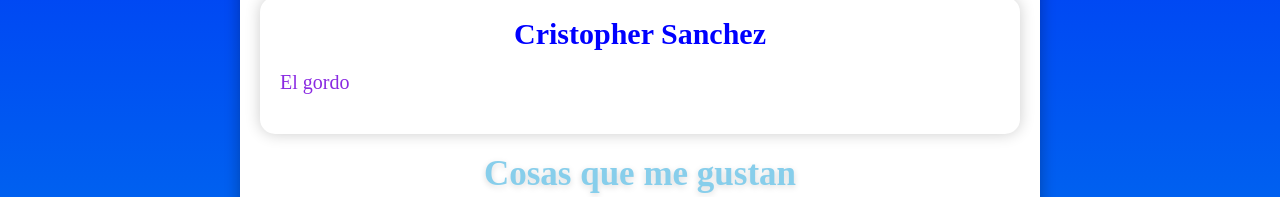
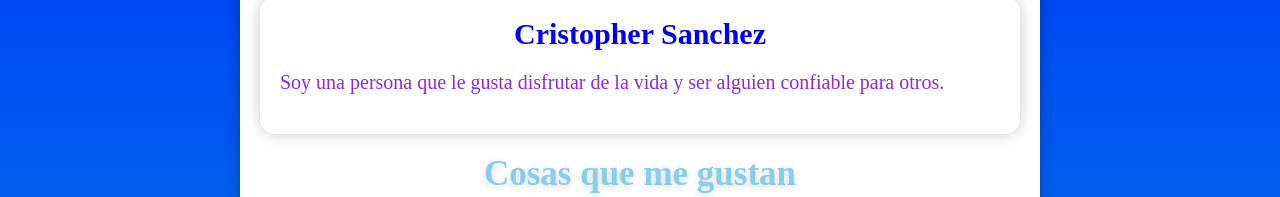
Before and after one commit to benjaminbernhart81-lab/CristopherSanchez, a plain HTML site: page index.html in a window 1280 px wide. Shown: the part 612-809 px from the top of the page. Drawn offline with Linux system fonts and the light colour scheme.

Commit message:
index.html

```diff
--- a/index.html
+++ b/index.html
@@ -217,7 +217,7 @@ function toggleDetalle(id) {
 
       <div class="texto-lado">
         <h2>Cristopher Sanchez</h2>
-        <p>El gordo</p>
+        <p>Soy una persona que le gusta disfrutar de la vida y ser alguien confiable para otros.</p>
       </div>
     </div>
 
```
